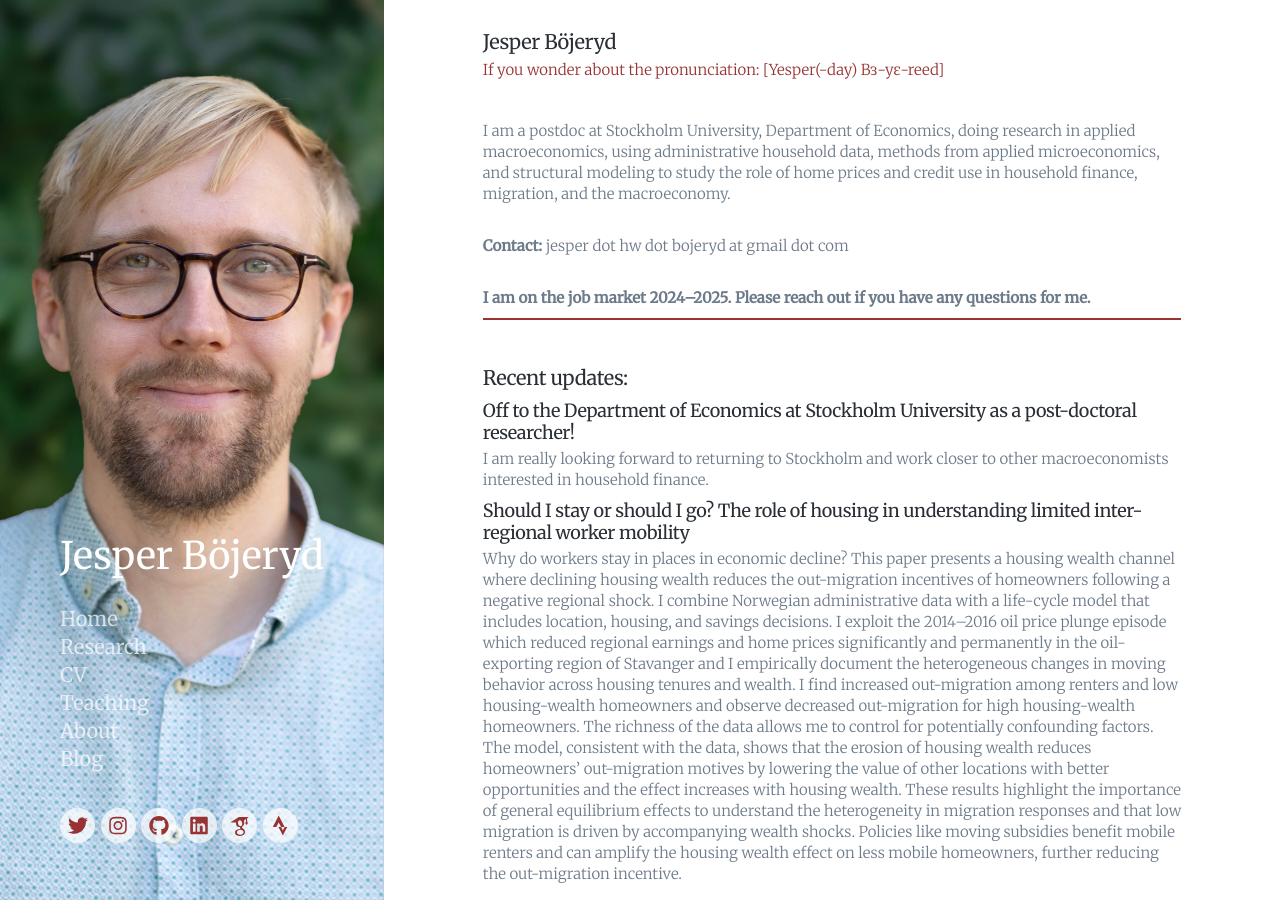
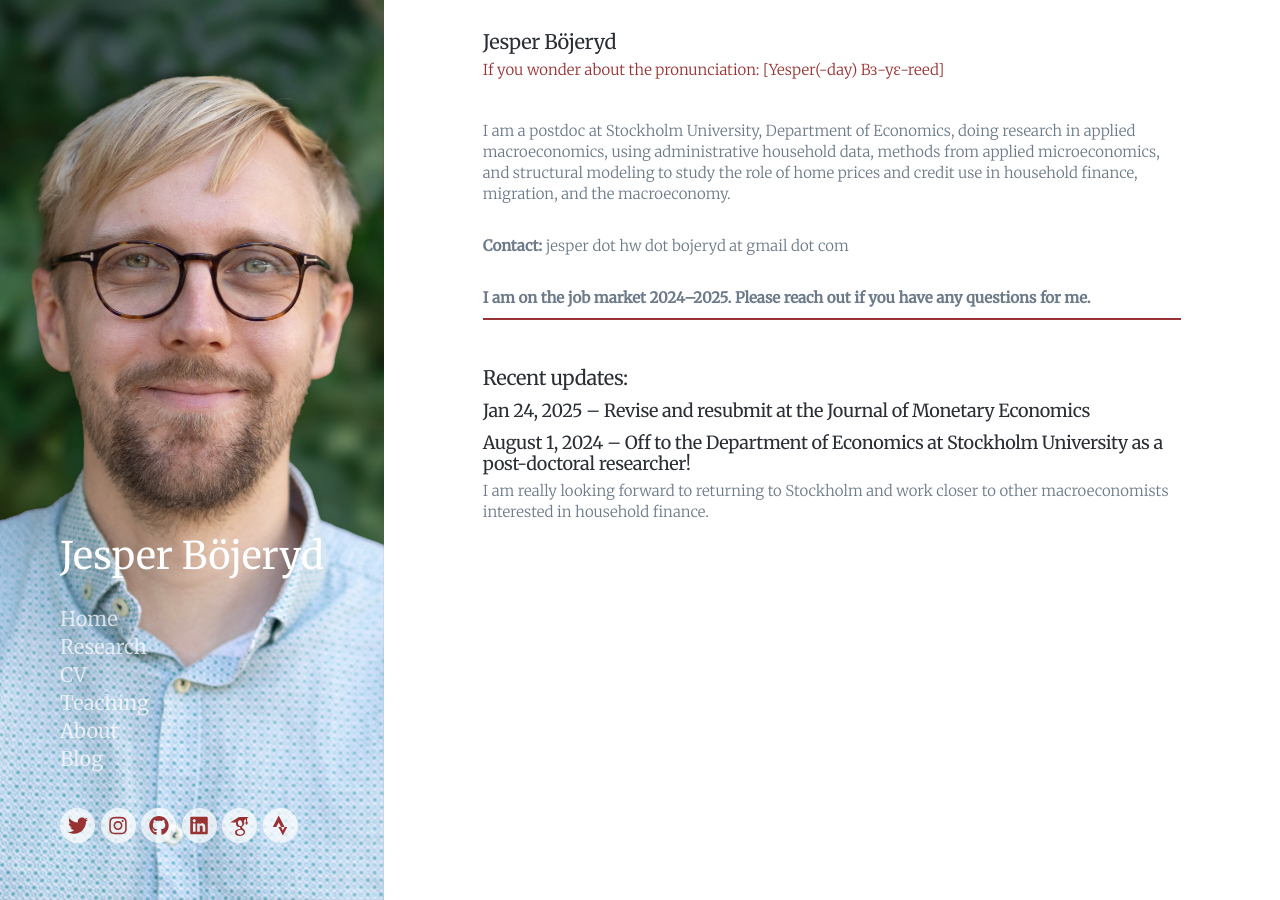
Before and after one commit to bojeryd91/bojeryd91.github.io, a Jekyll site: the page built from _pages/index.md, in a window 1280 px wide and 900 px high. Built offline with Jekyll 4.4.1, drawn with Linux system fonts in a browser that asks for light colours; nearby versions of some CDN libraries; some web fonts are replaced.

Commit message:
Update index.md

```diff
--- a/_pages/index.md
+++ b/_pages/index.md
@@ -24,9 +24,8 @@ I am a postdoc at Stockholm University, Department of Economics, doing research
 
 #  Recent updates:
 
-## Off to the Department of Economics at Stockholm University as a post-doctoral researcher!
+## Jan 24, 2025 -- Revise and resubmit at the Journal of Monetary Economics
+
+
+## August 1, 2024 -- Off to the Department of Economics at Stockholm University as a post-doctoral researcher!
 I am really looking forward to returning to Stockholm and work closer to other macroeconomists interested in household finance.
-
-## <a href="https://www.jesperbojeryd.se/papers/Bojeryd%20JMP%20Should%20I%20stay%20or%20should%20I%20go.pdf#style.css?the=fonz" target="_blank">Should I stay or should I go? The role of housing in understanding limited inter-regional worker mobility</a>
-
-Why do workers stay in places in economic decline? This paper presents a housing wealth channel where declining housing wealth reduces the out-migration incentives of homeowners following a negative regional shock. I combine Norwegian administrative data with a life-cycle model that includes location, housing, and savings decisions. I exploit the 2014--2016 oil price plunge episode which reduced regional earnings and home prices significantly and permanently in the oil-exporting region of Stavanger and I empirically document the heterogeneous changes in moving behavior across housing tenures and wealth. I find increased out-migration among renters and low housing-wealth homeowners and observe decreased out-migration for high housing-wealth homeowners. The richness of the data allows me to control for potentially confounding factors. The model, consistent with the data, shows that the erosion of housing wealth reduces homeowners' out-migration motives by lowering the value of other locations with better opportunities and the effect increases with housing wealth. These results highlight the importance of general equilibrium effects to understand the heterogeneity in migration responses and that low migration is driven by accompanying wealth shocks. Policies like moving subsidies benefit mobile renters and can amplify the housing wealth effect on less mobile homeowners, further reducing the out-migration incentive.
```
